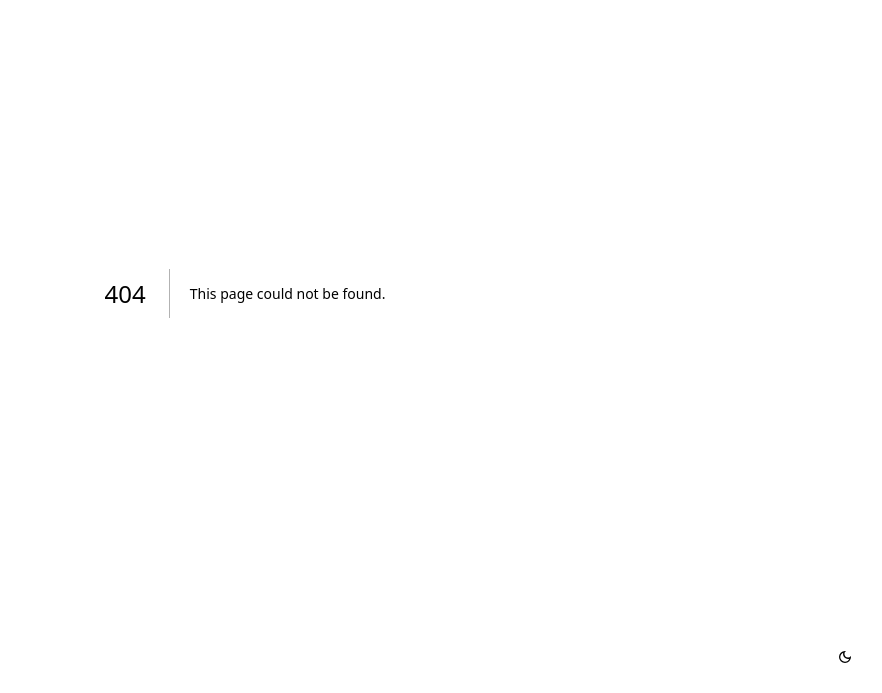
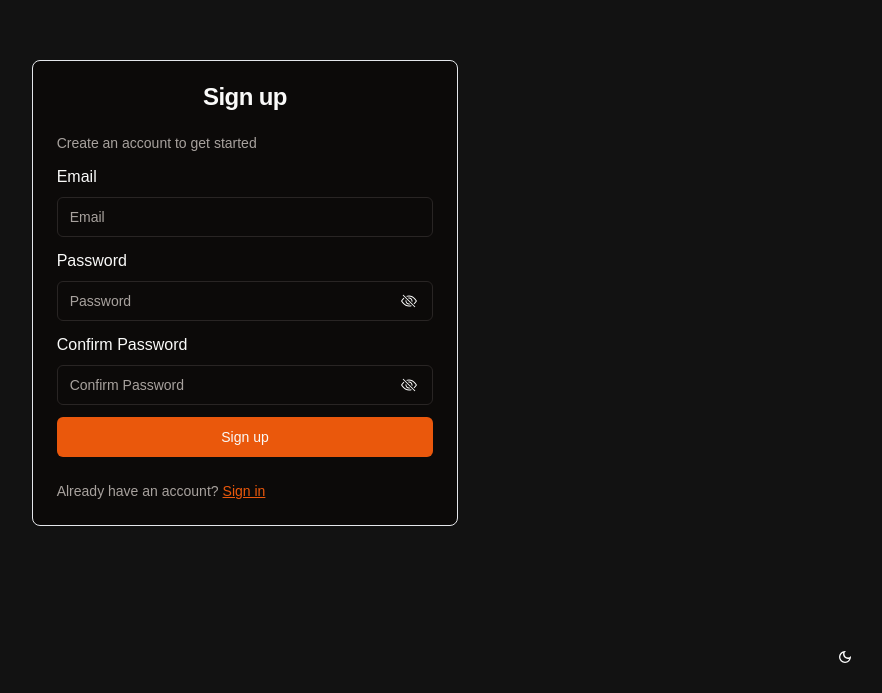
Before and after one commit to ArielSurco/expenses.management.webapp, a Next.js app: page /sign-up in a window 1280 px wide. Before the commit this address had no page. Shown: the part 107-800 px from the top of the page, without its empty margins (395-1277 px from the left). Built offline with nearby package versions, Linux system fonts and the light colour scheme.

Commit message:
feat: sign in & sign up forms

```diff
--- a/package.json
+++ b/package.json
@@ -23,7 +23,8 @@
     "react-dom": "^19.0.0",
     "react-icons": "^5.4.0",
     "tailwind-merge": "^2.5.5",
-    "tailwindcss-animate": "^1.0.7"
+    "tailwindcss-animate": "^1.0.7",
+    "zod": "^3.24.1"
   },
   "devDependencies": {
     "@eslint/eslintrc": "^3",
--- a/src/app/page.tsx
+++ b/src/app/page.tsx
@@ -1,62 +1,9 @@
-import Form from 'next/form'
-import Link from 'next/link'
-import { redirect } from 'next/navigation'
-
-import { Label } from '@radix-ui/react-label'
-
-import { Button } from '@/shared/components/button'
-import {
-  Card,
-  CardContent,
-  CardDescription,
-  CardFooter,
-  CardHeader,
-  CardTitle,
-} from '@/shared/components/card'
-import { FormPendingSpinner } from '@/shared/components/form-pending-spinner'
-import { Input } from '@/shared/components/input'
-
-const signIn = async (formData: FormData) => {
-  'use server'
-
-  await new Promise((resolve) => setTimeout(resolve, 3000))
-
-  redirect('/home')
-}
+import { Card } from '@/shared/components/card'
 
 export default function Home() {
   return (
     <div className='grid min-h-screen w-full place-items-center'>
-      <Card className='w-1/3 min-w-fit'>
-        <CardHeader>
-          <CardTitle className='text-center'>Sign in</CardTitle>
-        </CardHeader>
-        <CardContent>
-          <Form action={signIn} className='flex flex-col gap-3'>
-            <CardDescription>Sign in to your account</CardDescription>
-            <div className='flex flex-col gap-2'>
-              <Label htmlFor='email'>Email</Label>
-              <Input id='email' name='email' placeholder='Email' />
-            </div>
-
-            <div className='flex flex-col gap-2'>
-              <Label htmlFor='password'>Password</Label>
-              <Input id='password' name='password' placeholder='Password' />
-            </div>
-
-            <Button className='w-full'>Sign in</Button>
-            <FormPendingSpinner />
-          </Form>
-        </CardContent>
-        <CardFooter>
-          <CardDescription className='flex gap-1'>
-            Don&apos;t have an account?
-            <Link className='text-primary underline' href='/register'>
-              Sign up
-            </Link>
-          </CardDescription>
-        </CardFooter>
-      </Card>
+      <Card className='w-1/3 min-w-fit'>Home</Card>
     </div>
   )
 }
--- /dev/null
+++ b/src/app/sign-in/page.tsx
@@ -0,0 +1,65 @@
+import Form from 'next/form'
+import { redirect } from 'next/navigation'
+
+import { Label } from '@radix-ui/react-label'
+
+import { PasswordInput } from '@/auth/components/password-input'
+import { Button } from '@/shared/components/button'
+import {
+  Card,
+  CardContent,
+  CardDescription,
+  CardFooter,
+  CardHeader,
+  CardTitle,
+} from '@/shared/components/card'
+import { FormPendingSpinner } from '@/shared/components/form-pending-spinner'
+import { Input } from '@/shared/components/input'
+import { Link } from '@/shared/components/link'
+
+const signIn = async () => {
+  'use server'
+
+  await new Promise((resolve) => setTimeout(resolve, 3000))
+
+  redirect('/home')
+}
+
+export default function SignIn() {
+  return (
+    <div className='grid min-h-screen w-full place-items-center'>
+      <Card className='w-1/3 min-w-fit'>
+        <CardHeader>
+          <CardTitle className='text-center'>Sign in</CardTitle>
+        </CardHeader>
+        <CardContent>
+          <Form action={signIn} className='flex flex-col gap-3'>
+            <CardDescription>Sign in to your account</CardDescription>
+            <div className='flex flex-col gap-2'>
+              <Label htmlFor='email'>Email</Label>
+              <Input id='email' name='email' placeholder='Email' required />
+            </div>
+
+            <div className='flex flex-col gap-2'>
+              <Label htmlFor='password'>Password</Label>
+              <PasswordInput id='password' name='password' placeholder='Password' required />
+            </div>
+
+            <Button className='w-full' type='submit'>
+              Sign in
+            </Button>
+            <FormPendingSpinner />
+          </Form>
+        </CardContent>
+        <CardFooter>
+          <CardDescription className='flex gap-1'>
+            Don&apos;t have an account?
+            <Link className='text-primary underline' href='/sign-up'>
+              Sign up
+            </Link>
+          </CardDescription>
+        </CardFooter>
+      </Card>
+    </div>
+  )
+}
--- /dev/null
+++ b/src/app/sign-up/page.tsx
@@ -0,0 +1,73 @@
+import Form from 'next/form'
+import { redirect } from 'next/navigation'
+
+import { Label } from '@radix-ui/react-label'
+
+import { PasswordInput } from '@/auth/components/password-input'
+import { Button } from '@/shared/components/button'
+import {
+  Card,
+  CardContent,
+  CardDescription,
+  CardFooter,
+  CardHeader,
+  CardTitle,
+} from '@/shared/components/card'
+import { FormPendingSpinner } from '@/shared/components/form-pending-spinner'
+import { Input } from '@/shared/components/input'
+import { Link } from '@/shared/components/link'
+
+const signIn = async () => {
+  'use server'
+
+  await new Promise((resolve) => setTimeout(resolve, 3000))
+
+  redirect('/home')
+}
+
+export default function SignUp() {
+  return (
+    <div className='grid min-h-screen w-full place-items-center'>
+      <Card className='w-1/3 min-w-fit'>
+        <CardHeader>
+          <CardTitle className='text-center'>Sign up</CardTitle>
+        </CardHeader>
+        <CardContent>
+          <Form action={signIn} className='flex flex-col gap-3'>
+            <CardDescription>Create an account to get started</CardDescription>
+            <div className='flex flex-col gap-2'>
+              <Label htmlFor='email'>Email</Label>
+              <Input id='email' name='email' placeholder='Email' required />
+            </div>
+
+            <div className='flex flex-col gap-2'>
+              <Label htmlFor='password'>Password</Label>
+              <PasswordInput id='password' name='password' placeholder='Password' required />
+            </div>
+
+            <div className='flex flex-col gap-2'>
+              <Label htmlFor='confirmPassword'>Confirm Password</Label>
+              <PasswordInput
+                id='confirmPassword'
+                name='confirmPassword'
+                placeholder='Confirm Password'
+                required
+              />
+            </div>
+
+            <Button className='w-full'>Sign up</Button>
+            <FormPendingSpinner />
+          </Form>
+        </CardContent>
+        <CardFooter>
+          <CardDescription className='flex gap-1'>
+            Already have an account?
+            <Link className='text-primary underline' href='/sign-in'>
+              Sign in
+            </Link>
+          </CardDescription>
+        </CardFooter>
+      </Card>
+    </div>
+  )
+}
--- /dev/null
+++ b/src/auth/components/password-input.tsx
@@ -0,0 +1,30 @@
+'use client'
+
+import { type ComponentPropsWithoutRef, forwardRef, useState } from 'react'
+
+import { BsEye, BsEyeSlash } from 'react-icons/bs'
+
+import { Button } from '@/shared/components/button'
+import { Input } from '@/shared/components/input'
+
+export const PasswordInput = forwardRef(function PasswordInput(
+  props: Omit<ComponentPropsWithoutRef<typeof Input>, 'type'>,
+  ref: React.ForwardedRef<HTMLInputElement>,
+) {
+  const [showPassword, setShowPassword] = useState(false)
+
+  return (
+    <div className='relative'>
+      <Input {...props} ref={ref} type={showPassword ? 'text' : 'password'} />
+      <Button
+        className='absolute right-4 top-0 h-full'
+        onClick={() => setShowPassword(!showPassword)}
+        size='fit'
+        type='button'
+        variant='unstyled'
+      >
+        {showPassword ? <BsEye /> : <BsEyeSlash />}
+      </Button>
+    </div>
+  )
+})
--- a/src/shared/components/button.tsx
+++ b/src/shared/components/button.tsx
@@ -16,12 +16,14 @@ const buttonVariants = cva(
         secondary: 'bg-secondary text-secondary-foreground hover:bg-secondary/80',
         ghost: 'hover:bg-accent hover:text-accent-foreground',
         link: 'text-primary underline-offset-4 hover:underline',
+        unstyled: 'p-0 bg-transparent text-inherit',
       },
       size: {
         default: 'h-10 px-4 py-2',
         sm: 'h-9 rounded-md px-3',
         lg: 'h-11 rounded-md px-8',
         icon: 'h-10 w-10',
+        fit: 'h-fit w-fit',
       },
     },
     defaultVariants: {
--- /dev/null
+++ b/src/shared/components/link.tsx
@@ -0,0 +1,18 @@
+import NextLink from 'next/link'
+import { forwardRef, type ComponentPropsWithoutRef } from 'react'
+
+import { type RoutePath } from '../constants/routes'
+
+interface LinkProps extends ComponentPropsWithoutRef<typeof NextLink> {
+  href: RoutePath
+}
+
+const Link = forwardRef<HTMLAnchorElement, LinkProps>(({ children, ...props }, ref) => (
+  <NextLink ref={ref} {...props}>
+    {children}
+  </NextLink>
+))
+
+Link.displayName = 'Link'
+
+export { Link }
--- /dev/null
+++ b/src/shared/constants/routes.ts
@@ -0,0 +1,17 @@
+interface Route {
+  isProtected: boolean
+  path: string
+}
+
+export const ROUTES = {
+  signIn: {
+    path: '/sign-in',
+    isProtected: false,
+  },
+  signUp: {
+    path: '/sign-up',
+    isProtected: false,
+  },
+} as const satisfies Record<string, Route>
+
+export type RoutePath = (typeof ROUTES)[keyof typeof ROUTES]['path']
--- /dev/null
+++ b/src/shared/functions/validate-schema.ts
@@ -0,0 +1,11 @@
+import { type z } from 'zod'
+
+export const validateSchema = <T>(schema: z.ZodSchema<T>, data: unknown): T | null => {
+  const result = schema.safeParse(data)
+
+  if (!result.success) {
+    return null
+  }
+
+  return result.data
+}
--- a/tailwind.config.ts
+++ b/tailwind.config.ts
@@ -7,6 +7,7 @@ export default {
     './src/app/**/*.{js,ts,jsx,tsx,mdx}',
     './src/shared/**/*.{js,ts,jsx,tsx,mdx}',
     './src/layout/**/*.{js,ts,jsx,tsx,mdx}',
+    './src/auth/**/*.{js,ts,jsx,tsx,mdx}',
   ],
   theme: {
     extend: {
```
Also changed, not shown: 1 other file (tests, documents, lock files or other folders).
